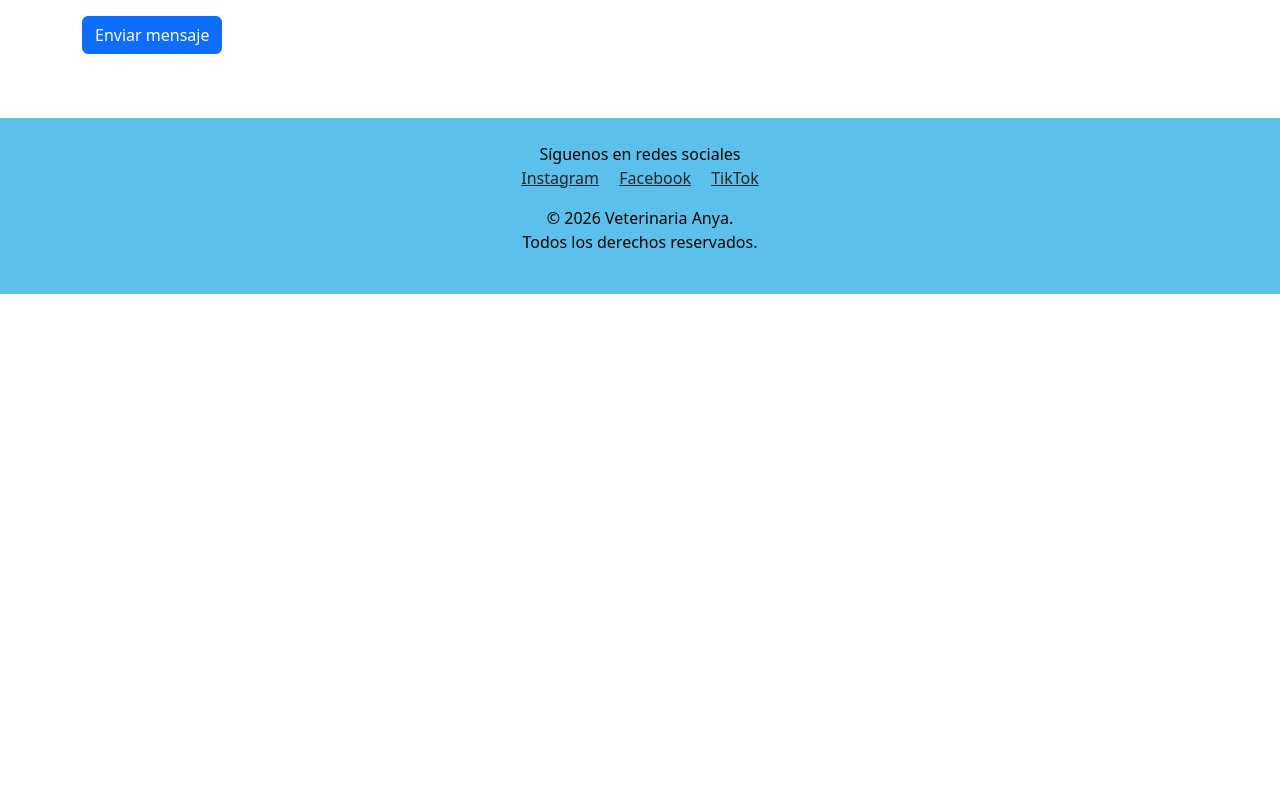
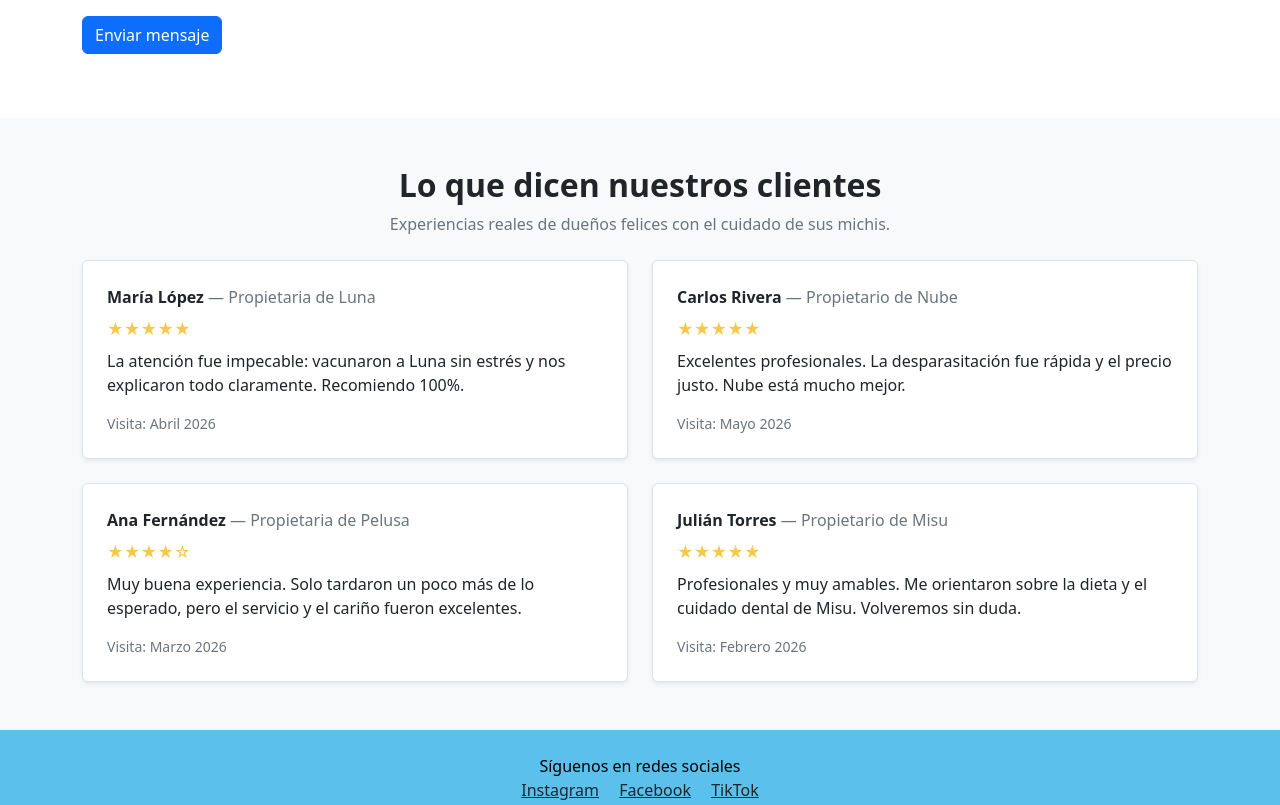
Before and after one commit to Anyaspycat/eva01_landingpage_veterinaria, a plain HTML site: page index.html in a window 1280 px wide. Shown: the part 1992-2797 px from the top of the page. Before the commit the page ends 2286 px from the top, so only its background shows below. Drawn offline with nearby package versions, Linux system fonts and the light colour scheme.

Commit message:
Se implementa seccion de reseñas y mejora de responsive para celulares

```diff
--- /dev/null
+++ b/css/styles.css
@@ -0,0 +1,18 @@
+/* Estilos base para reseñas y paleta */
+:root{
+    --brand-celeste: #5BC0EB;
+    --brand-white: #ffffff;
+    --muted: #6c757d;
+}
+
+/* Reseñas */
+#resenas article{ background: var(--brand-white); }
+#resenas .text-warning{ color: #f6c84c !important; }
+
+/* Ajustes generales (si no existen) */
+.bg-celeste{ background-color: var(--brand-celeste) !important; }
+.btn-celeste{ background-color: var(--brand-celeste); color: var(--brand-white); }
+
+@media (max-width:576px){
+    #resenas article{ padding: 1rem; }
+}
--- a/index.html
+++ b/index.html
@@ -6,11 +6,17 @@
     <title>Veterinaria Anya</title>
 
     <link rel="stylesheet" href="css/bootstrap.css">
+    <link rel="stylesheet" href="css/styles.css">
 </head>
 <body>
-    <nav class="navbar navbar-expand navbar-light bg-celeste">
-        <div class="navbar-collapse" id="menuPrincipal">
-            <ul class="navbar-nav mx-auto">
+    <nav class="navbar navbar-expand-lg navbar-light bg-celeste">
+        <div class="container">
+            <button class="navbar-toggler" type="button" data-bs-toggle="collapse" data-bs-target="#menuPrincipal" aria-controls="menuPrincipal" aria-expanded="false" aria-label="Toggle navigation">
+                <span class="navbar-toggler-icon"></span>
+            </button>
+
+            <div class="collapse navbar-collapse" id="menuPrincipal">
+                <ul class="navbar-nav mx-auto">
                 <li class="nav-item">
                     <a href="#inicio" class="nav-link">Inicio</a>
                 </li>
@@ -23,11 +29,14 @@
                 <li class="nav-item">
                     <a href="#contacto" class="nav-link">Contacto</a>
                 </li>
+                <li class="nav-item">
+                    <a href="#resenas" class="nav-link">Reseñas</a>
+                </li>
             </ul>
         </div>
     </nav>
 
-    <header id="inicio" class="bg-white text-dark text-center py-1">
+    <header id="inicio" class="text-dark text-center py-1 bg-light">
         <div class="container py-5">
             <h1 class="display-4 fw-bold">Veterinaria Anya</h1>
             <h2 class="display-7 fw-bold">Tratamientos para michis <3</h2>
@@ -102,7 +111,7 @@
         </div>
     </section>
 
-    <section id="horario" class="py-5">
+    <section id="horario" class="py-5 bg-light">
         <div class="container">
             <h2 class="text-center fw-bold mb-4">Horario de atención</h2>
 
@@ -169,6 +178,66 @@
         </div>
     </section>
 
+        <!-- Código sugerido por Copilot para reseñas de clientes -->
+    <section id="resenas" class="py-5 bg-light">
+        <div class="container">
+            <div class="text-center mb-4">
+                <h2 class="fw-bold">Lo que dicen nuestros clientes</h2>
+                <p class="text-muted">Experiencias reales de dueños felices con el cuidado de sus michis.</p>
+            </div>
+
+            <div class="row g-4">
+                <div class="col-12 col-md-6">
+                    <article class="p-4 border rounded shadow-sm h-100">
+                        <header class="mb-2">
+                            <strong>María López</strong>
+                            <span class="text-muted"> — Propietaria de Luna</span>
+                        </header>
+                        <div class="mb-2 text-warning">★★★★★</div>
+                        <p>La atención fue impecable: vacunaron a Luna sin estrés y nos explicaron todo claramente. Recomiendo 100%.</p>
+                        <footer class="text-muted small">Visita: Abril 2026</footer>
+                    </article>
+                </div>
+
+                <div class="col-12 col-md-6">
+                    <article class="p-4 border rounded shadow-sm h-100">
+                        <header class="mb-2">
+                            <strong>Carlos Rivera</strong>
+                            <span class="text-muted"> — Propietario de Nube</span>
+                        </header>
+                        <div class="mb-2 text-warning">★★★★★</div>
+                        <p>Excelentes profesionales. La desparasitación fue rápida y el precio justo. Nube está mucho mejor.</p>
+                        <footer class="text-muted small">Visita: Mayo 2026</footer>
+                    </article>
+                </div>
+
+                <div class="col-12 col-md-6">
+                    <article class="p-4 border rounded shadow-sm h-100">
+                        <header class="mb-2">
+                            <strong>Ana Fernández</strong>
+                            <span class="text-muted"> — Propietaria de Pelusa</span>
+                        </header>
+                        <div class="mb-2 text-warning">★★★★☆</div>
+                        <p>Muy buena experiencia. Solo tardaron un poco más de lo esperado, pero el servicio y el cariño fueron excelentes.</p>
+                        <footer class="text-muted small">Visita: Marzo 2026</footer>
+                    </article>
+                </div>
+
+                <div class="col-12 col-md-6">
+                    <article class="p-4 border rounded shadow-sm h-100">
+                        <header class="mb-2">
+                            <strong>Julián Torres</strong>
+                            <span class="text-muted"> — Propietario de Misu</span>
+                        </header>
+                        <div class="mb-2 text-warning">★★★★★</div>
+                        <p>Profesionales y muy amables. Me orientaron sobre la dieta y el cuidado dental de Misu. Volveremos sin duda.</p>
+                        <footer class="text-muted small">Visita: Febrero 2026</footer>
+                    </article>
+                </div>
+            </div>
+        </div>
+    </section>
+
     <footer class="bg-celeste text-dark text-center py-4">
         <div class="container">
             <p class="mb-0">Síguenos en redes sociales</p>
@@ -181,5 +250,6 @@
             <p>Todos los derechos reservados.</p>
         </div>
     </footer>
+    <script src="https://cdn.jsdelivr.net/npm/bootstrap@5.3.8/dist/js/bootstrap.bundle.min.js"></script>
 </body>
 </html>
```
